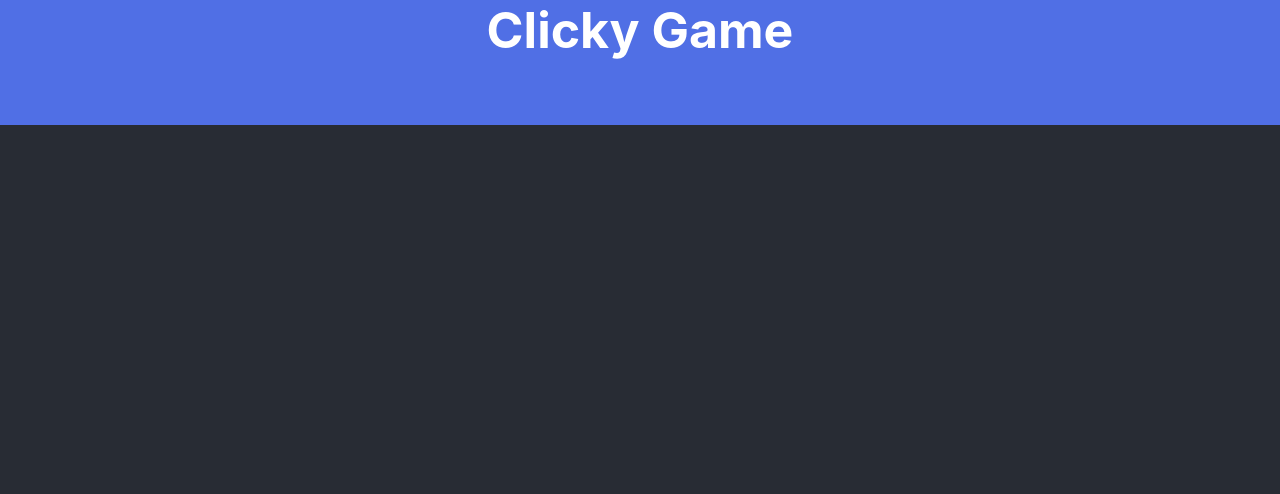
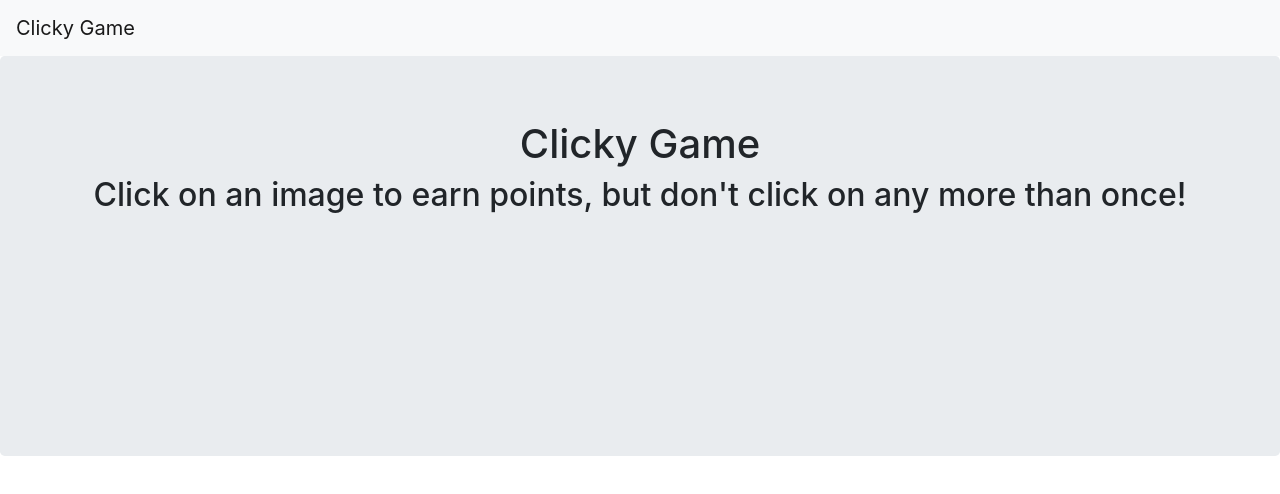
Before and after one commit to chris-warner/Clicky-Game, a React (Create React App) app: page / in a window 1280 px wide. Shown: the top 494 px of the page. Built offline with nearby package versions, Linux system fonts and the light colour scheme.

Commit message:
added Jumbotron text

```diff
--- a/public/index.html
+++ b/public/index.html
@@ -10,6 +10,8 @@
       user's mobile device or desktop. See https://developers.google.com/web/fundamentals/web-app-manifest/
     -->
     <link rel="manifest" href="%PUBLIC_URL%/manifest.json" />
+
+
     <!--
       Notice the use of %PUBLIC_URL% in the tags above.
       It will be replaced with the URL of the `public` folder during the build.
@@ -35,7 +37,10 @@
       To create a production bundle, use `npm run build` or `yarn build`.
     -->
   </body>
-  <script src="https://code.jquery.com/jquery-3.3.1.slim.min.js" integrity="sha384-q8i/X+965DzO0rT7abK41JStQIAqVgRVzpbzo5smXKp4YfRvH+8abtTE1Pi6jizo" crossorigin="anonymous"></script>
-  <script src="https://cdnjs.cloudflare.com/ajax/libs/popper.js/1.14.7/umd/popper.min.js" integrity="sha384-UO2eT0CpHqdSJQ6hJty5KVphtPhzWj9WO1clHTMGa3JDZwrnQq4sF86dIHNDz0W1" crossorigin="anonymous"></script>
-  <script src="https://stackpath.bootstrapcdn.com/bootstrap/4.3.1/js/bootstrap.min.js" integrity="sha384-JjSmVgyd0p3pXB1rRibZUAYoIIy6OrQ6VrjIEaFf/nJGzIxFDsf4x0xIM+B07jRM" crossorigin="anonymous"></script>
+  <link
+  rel="stylesheet"
+  href="https://maxcdn.bootstrapcdn.com/bootstrap/4.3.1/css/bootstrap.min.css"
+  integrity="sha384-ggOyR0iXCbMQv3Xipma34MD+dH/1fQ784/j6cY/iJTQUOhcWr7x9JvoRxT2MZw1T"
+  crossorigin="anonymous"
+/>
 </html>
--- a/src/App.js
+++ b/src/App.js
@@ -1,13 +1,13 @@
 import React from 'react';
-import Nav from './components/Nav.js'
+import Nav from './components/Nav.jsx'
 import './App.css';
+import Jumbotron from './components/Jumbotron.jsx';
 
 function App() {
   return (
     <div className="App">
       <Nav />
-      <header className="App-header">
-      </header>
+      <Jumbotron />
     </div>
   );
 }
--- /dev/null
+++ b/src/components/Jumbotron.jsx
@@ -0,0 +1,28 @@
+import React from 'react';
+import {Jumbotron, Image} from 'react-bootstrap';
+import background from '../img/background.jpg';
+
+function ReactJumbotron () {
+    return (
+        <Jumbotron style={jumbotronStyle}>
+              <h1>Clicky Game</h1>
+              <h2>Click on an image to earn points, but don't click on any more than once!</h2>
+            {/* <Image src={background} alt={"background"}  style={imgStyle}/>     */}
+        </Jumbotron>
+        );
+
+}
+ const jumbotronStyle = {
+     height:'400px',
+     backgroundImage:background,
+     backgroundSize: 'cover',
+     align: 'center'
+ }
+
+ const imgStyle = {
+     height:'100%',
+     width:'100%',
+     margin:'auto',
+ }
+
+export default ReactJumbotron
--- /dev/null
+++ b/src/components/Nav.jsx
@@ -0,0 +1,14 @@
+import React from 'react';
+import Navbar from 'react-bootstrap/Navbar'
+
+function Nav() {
+    return (
+        <Navbar bg="light">
+        <Navbar.Brand href="#home">Clicky Game</Navbar.Brand>
+        </Navbar>
+        );
+}
+
+
+
+export default Nav
--- a/src/components/Title.js
+++ /dev/null
@@ -1,19 +0,0 @@
-import React from "react";
-
-function Title (props) {
-    return (
-        <h1
-        style={titleStyle}
-        >
-        {props.title}
-        </h1>
-    );
-}
-
-const titleStyle = {
-  color:'white',
-  fontSize:'50px',
-  margin:'auto'
-}
-
-export default Title
--- a/src/components/nav.js
+++ /dev/null
@@ -1,19 +0,0 @@
-import React from "react";
-import Title from './Title.js';
-
-function Nav() {
-    return (
-        <nav
-        style={navbar}
-        >
-        <Title title={"Clicky Game"} />
-        </nav>
-    );
-}
-
-const navbar = {
-    height:'125px',
-    backgroundColor: '#506FE5'
-}
-
-export default Nav
```
Also changed, not shown: package.json (+7 -1 lines), 17 other files (tests, documents, lock files or other folders).
